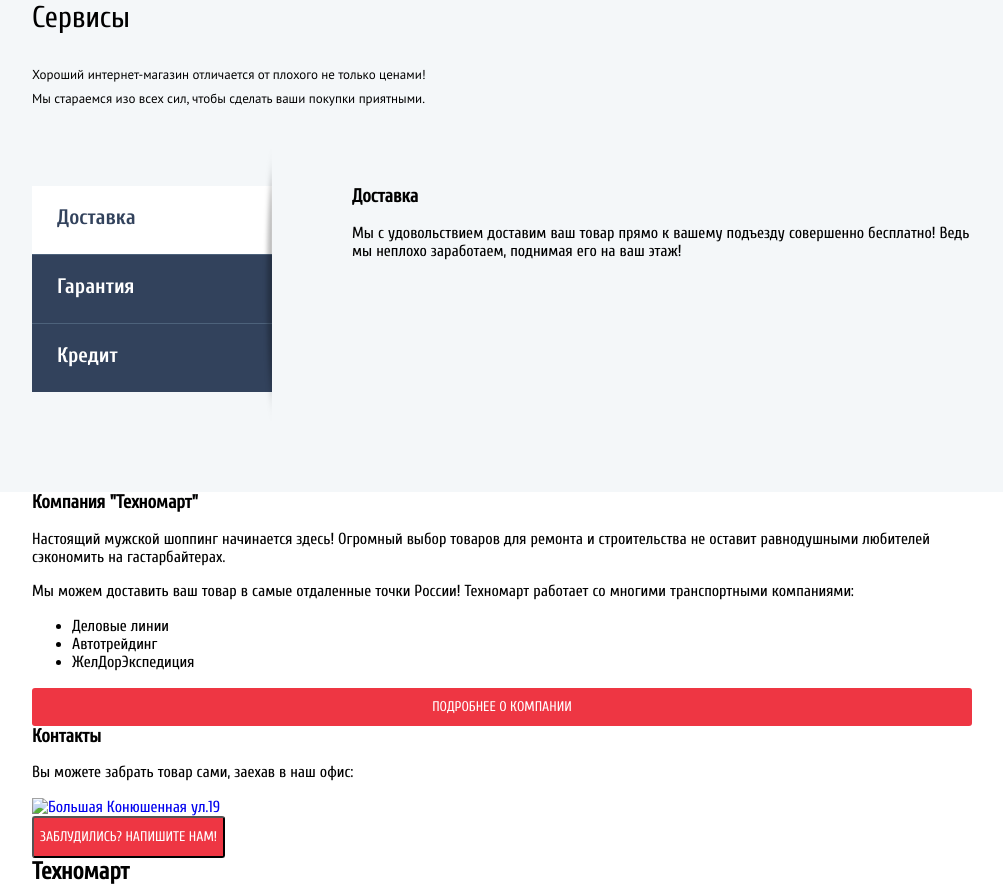
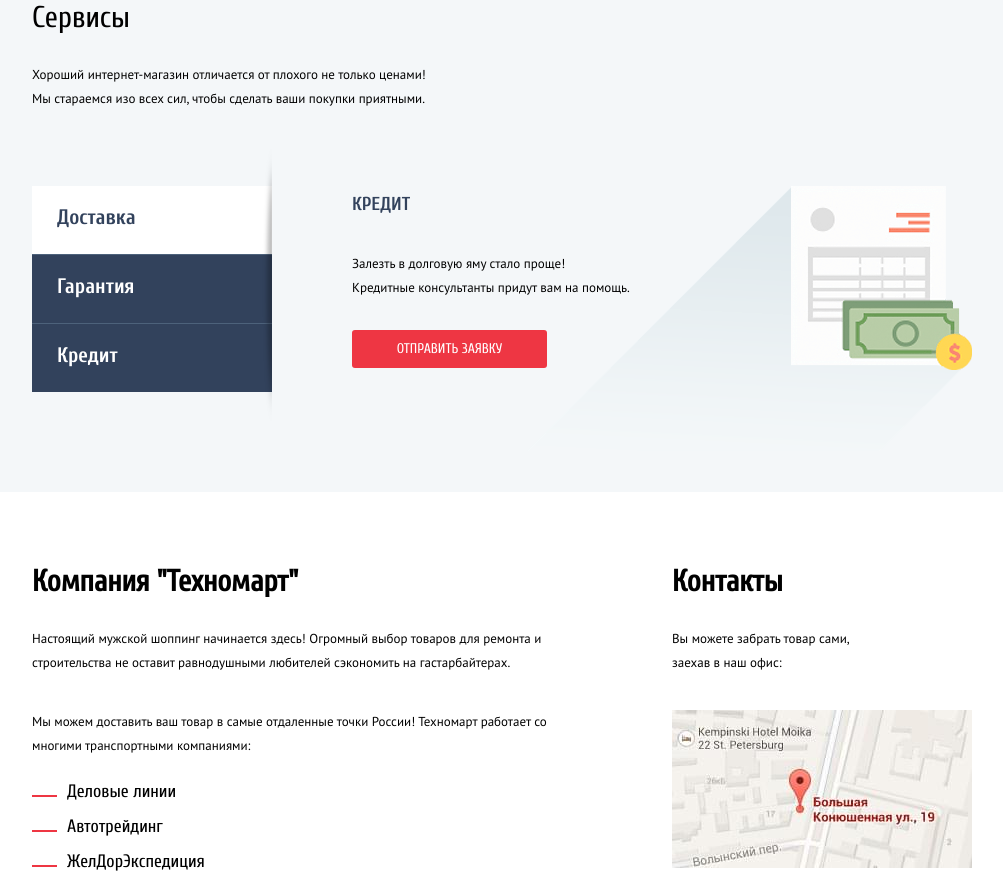
Before and after one commit to DeViS1303/technomartdev, a website: page prod/index.map.html in a window 1280 px wide. Shown: the part 1862-2751 px from the top of the page, without its empty margins (138-1141 px from the left). Drawn offline with Linux system fonts and the light colour scheme.

Commit message:
Достилизовал  блок с сервисами, сделал стили для блока about-us

```diff
--- a/prod/index.map.html
+++ b/prod/index.map.html
@@ -233,26 +233,26 @@
                         <li class="services__item">Гарантия</li>
                         <li class="services__item">Кредит</li>
                     </ul>
-                        <div class="services_delivery">
+                        <div class="services__elem services__elem--delivery _visually-hidden">
                             <h3 class="services__service-name">Доставка</h3>
-                            <p class="services__description">Мы с удовольствием доставим ваш товар прямо
-                                                            к вашему подъезду совершенно бесплатно!
-                                                            Ведь мы неплохо заработаем,
+                            <p class="services__description">Мы с удовольствием доставим ваш товар прямо <br>
+                                                            к вашему подъезду совершенно бесплатно!<br>
+                                                            Ведь мы неплохо заработаем,<br>
                                                             поднимая его на ваш этаж! </p>
                         </div>
-                        <div class="services__guarantee _visually-hidden">
+                        <div class="services__elem services__elem--guarantee _visually-hidden">
                             <h3 class="services__service-name">Гаранития</h3>
-                            <p class="services__description">Если купленный у нас товар поломается или заискрит,
-                                                            а также в случае пожара, спровоцированного его возгаранием,
-                                                            вы всегда можете быть уверены в нашей гарантии. Мы обменяем
-                                                            горевший товар на новый.
+                            <p class="services__description">Если купленный у нас товар поломается или заискрит, <br>
+                                                            а также в случае пожара, спровоцированного его возгаранием,<br>
+                                                            вы всегда можете быть уверены в нашей гарантии. Мы обменяем<br>
+                                                            горевший товар на новый. <br>
                                                             Дом уж восстановите как-нибудь сами.</p>
                         </div>
-                        <div class="services__credit _visually-hidden">
+                        <div class="services__elem services__elem--credit ">
                             <h3 class="services__service-name">Кредит</h3>
-                            <p class="services__description">Залезть в долговую яму стало проще!
+                            <p class="services__description">Залезть в долговую яму стало проще! <br>
                                                             Кредитные консультанты придут вам на помощь.</p>
-                            <a href="#" class="services__credit-application">Отправить заявку</a>
+                            <a href="#" class="services__credit-btn main-btn">Отправить заявку</a>
                         </div>
                 </div>
             </div>
@@ -260,7 +260,7 @@
         </section>
 
         <section class="about-us">
-            <div class="_wrap">
+            <div class="_wrap about-us_container">
                 <h2 class="about-us__title _visually-hidden">Всё про компанию</h2>
                 <div class="informations about-us__informations">
                     <h3 class="informations__title">Компания "Техномарт"</h3>
@@ -277,10 +277,10 @@
                 </div>
                 <div class="contacts about-us__contacts">
                     <h3 class="contacts__title">Контакты</h3>
-                    <p class="contacts__tagline">Вы можете забрать товар сами,
+                    <p class="contacts__tagline">Вы можете забрать товар сами, <br>
                                                 заехав в наш офис:</p>
                     <a href="#" class="contacts__link-map">
-                        <img src="#" alt="Большая Конюшенная ул.19" class="contacts__map">
+                        <img src="img/mini-map.jpg" alt="Большая Конюшенная ул.19" class="contacts__map">
                     </a>
                     <button class="main-btn contacts__btn">Заблудились? Напишите нам!</button>
                 </div>
--- a/prod/styles/style.map.css
+++ b/prod/styles/style.map.css
@@ -1251,6 +1251,7 @@ h6
 
 .services
 {
+    margin-bottom: 75px;
     padding-top: 65px;
 
     background-color: #f4f7f9;
@@ -1278,6 +1279,8 @@ h6
 
 .flex-wrap
 {
+    position: relative;
+
     display: -webkit-box;
     display: -ms-flexbox;
     display: flex;
@@ -1338,3 +1341,168 @@ h6
     color: #32425c;
     background-color: #fff;
 }
+
+.services__elem::before
+{
+    position: absolute;
+    top: 0;
+    right: 0;
+
+    display: block;
+
+    content: '';
+
+    background-repeat: no-repeat;
+}
+
+.services__elem--delivery::before
+{
+    width: 468px;
+    height: 261px;
+
+    background-image: url('../img/delivery.png');
+}
+
+.services__elem--guarantee::before
+{
+    width: 389px;
+    height: 283px;
+
+    background-image: url('../img/guarantee.png');
+}
+
+.services__elem--credit::before
+{
+    width: 465px;
+    height: 265px;
+
+    background-image: url('../img/credit.png');
+}
+
+.services__service-name
+{
+    font-family: 'CuprumBold';
+    font-style: 36px;
+    line-height: 36px;
+
+    margin-bottom: 30px;
+
+    text-transform: uppercase;
+
+    color: #32425c;
+}
+
+.services__description
+{
+    font-family: 'PT-Sans';
+    font-size: 13px;
+    line-height: 24px;
+
+    margin: 0;
+    margin-bottom: 30px;
+
+    color: #000;
+}
+
+.services__credit-btn
+{
+    width: 195px;
+}
+
+.about-us_container
+{
+    display: -webkit-box;
+    display: -ms-flexbox;
+    display: flex;
+}
+
+.about-us__informations
+{
+    width: 520px;
+    margin-right: 120px;
+}
+
+.informations__title,
+.contacts__title
+{
+    font-family: 'Cuprum';
+    font-size: 30px;
+    line-height: 30px;
+
+    margin-bottom: 30px;
+}
+
+.informations__tagline,
+.informations__offer,
+.contacts__tagline
+{
+    font-family: 'PT-Sans';
+    font-size: 13px;
+    line-height: 24px;
+
+    margin: 0;
+    margin-bottom: 35px;
+}
+
+.informations__offer
+{
+    margin-bottom: 24px;
+}
+
+.informations__list
+{
+    font-family: 'Cuprum';
+    font-size: 18px;
+    line-height: 20px;
+
+    margin: 0;
+    margin-bottom: 40px;
+    padding: 0;
+    padding-left: 35px;
+
+    list-style-type: none;
+}
+
+.informations__item
+{
+    position: relative;
+
+    margin-bottom: 15px;
+}
+.informations__item:last-child
+{
+    margin-bottom: 0;
+}
+.informations__item::before
+{
+    position: absolute;
+    bottom: 5px;
+    left: -35px;
+
+    display: block;
+
+    width: 25px;
+    height: 2px;
+
+    content: '';
+
+    background-color: #ee3643;
+    background-repeat: no-repeat;
+}
+
+.informations__btn
+{
+    width: 220px;
+}
+
+.contacts__map
+{
+    margin-bottom: 40px;
+}
+
+.contacts__btn
+{
+    width: 300px;
+
+    border: none;
+}
```
Also changed, not shown: prod/index.html (+1 -1 lines), prod/img/credit.png (added), prod/img/delivery.png (added), prod/img/guarantee.png (added), prod/img/mini-map.jpg (added), prod/styles/style.css.
